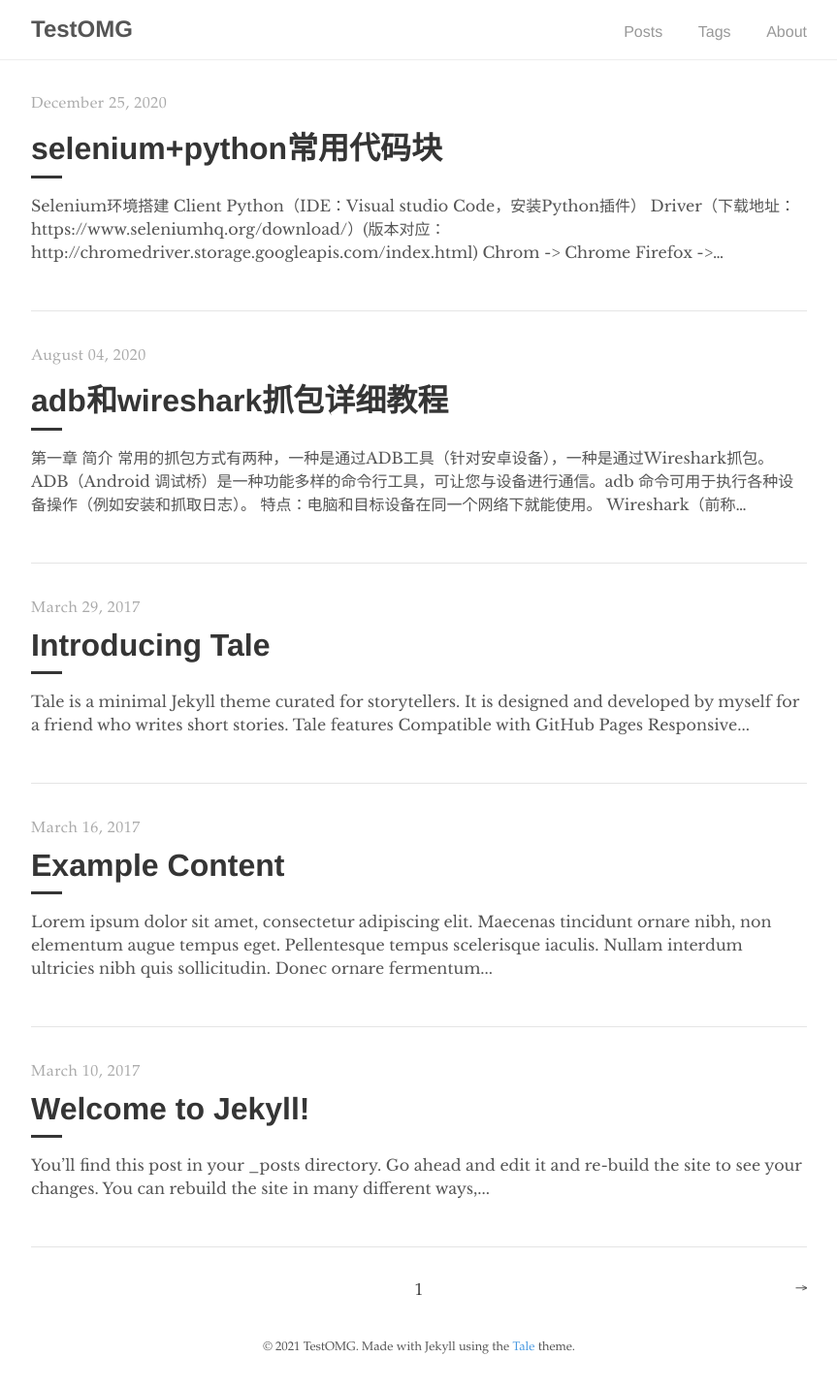
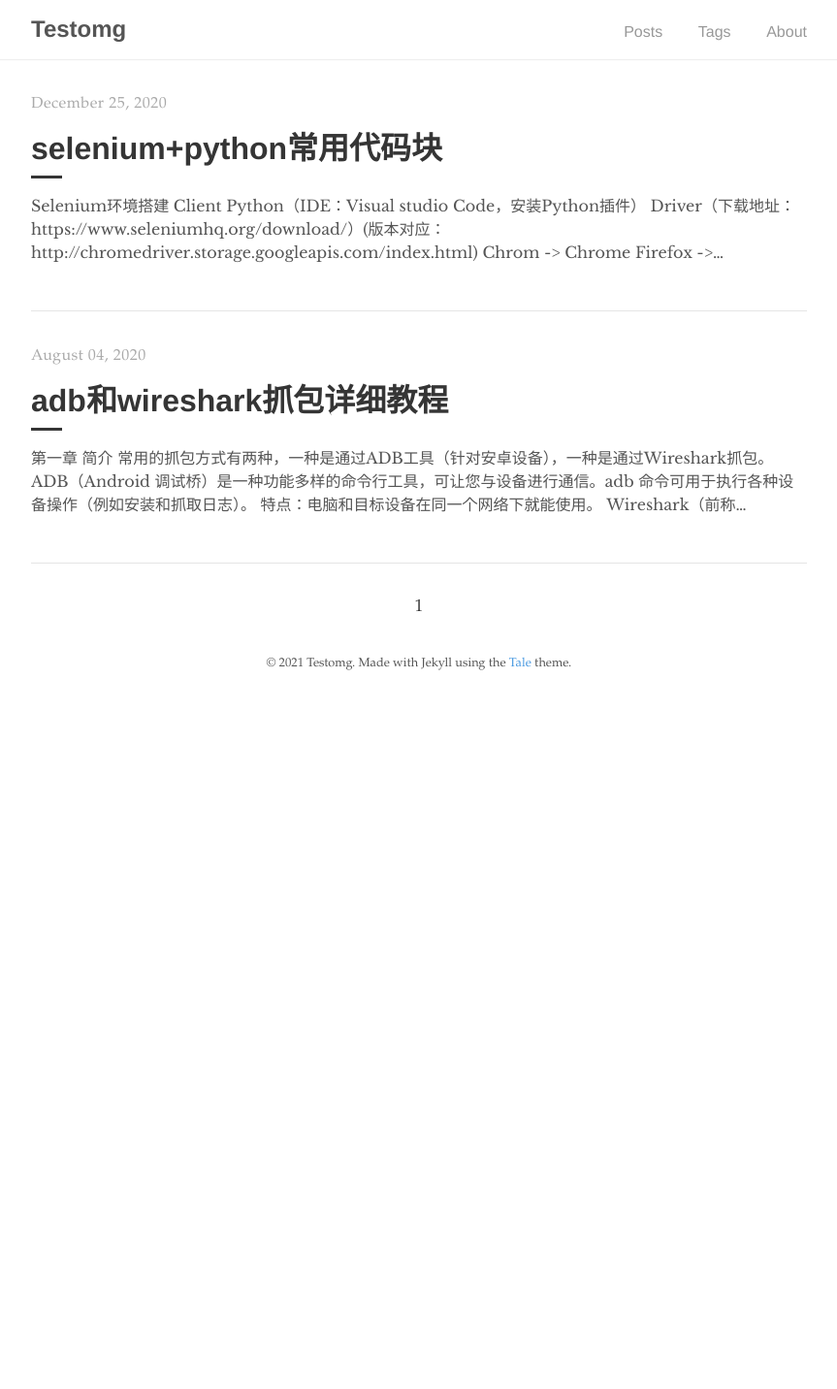
Before and after one commit to spark813/datatest, a Jekyll site: the page built from index.html, in a window 1280 px wide. Shown: the whole page at 97% size, without its empty margins (208-1071 px from the left). Built offline with Jekyll 4.4.1, drawn with Linux system fonts in a browser that asks for light colours; the list of posts is cut into pages by our own code; after the commit the page ends 900 px from its top, so only the background shows below that.

Commit message:
更新部分，查看效果

```diff
--- a/CNAME
+++ b/CNAME
@@ -1 +1 @@
-test.datatest.org
+datatest.org
--- a/_config.yml
+++ b/_config.yml
@@ -1,5 +1,5 @@
 # Site settings
-title:          TestOMG
+title:          Testomg
 description:    "个人博客"
 baseurl:        "/"
 url:            "https://testomg.github.io"
@@ -9,7 +9,7 @@ google_analytics: UA—XXXXXXXX-X
 
 # Author
 author:
-  name:         TestOMG
+  name:         Testomg
   url:          https://testomg.com
   email:        ljh_132s@qq.com
 
--- a/_pages/404.html
+++ b/_pages/404.html
@@ -5,11 +5,10 @@ permalink: /404.html
 ---
 
 <div class="notfound">
-  <h1 class="notfound-error">404: Page not found</h1>
+  <h1 class="notfound-error">404: 找不到页面</h1>
   <div class="notfound-line"></div>
   <p class="notfound-message">
-    Oops! We can't seem to find the page you are looking for. Let's
-    <a href="{{ site.baseurl }}/">head back home</a>.
+    哎呀！我们似乎找不到你要找的那一页。<a href="{{ site.baseurl }}/">返回首页</a>。
   </p>
   <p></p>
 </div>
--- a/_pages/about.md
+++ b/_pages/about.md
@@ -1,15 +1,21 @@
 ---
 layout: post
-title: "About"
-author: "Chester"
+title: "关于我"
+author: "testomg"
 permalink: /about/
 ---
 
-A friend of mine writes short stories. One sunny day, I asked if he wanted a website to showcase his works and he agreed. I decided to use GitHub Pages to host his site. That way he wouldn't have to buy a domain and a server.
 
-While doing some research up on GitHub Pages, I accidentally chanced upon this _simple, blog-aware, static site generator_ called [Jekyll](https://jekyllrb.com/) which works really well with GitHub Pages. I figured it would do just fine for my friend and I set about searching for a pretty theme. I wanted a theme with a _book-ish_ vibe. Unfortunately, most of the themes were too modern. Eventually, I caved and begun working on my own theme. With the help of [Poole](https://github.com/poole/poole), the Jekyll Butler, I was able to build **Tale**.
 
-## Contribute
-Feel free to create an issue or make a pull request on [GitHub](https://github.com/chesterhow/tale).
+> 日拱一卒，功不唐捐
+>
+> 通盘无妙手,善战无奇功
 
-Thanks for reading!
+
+
+## 友情链接
+
+ [杜赛的个人网站](https://www.dusaiphoto.com/)
+ [Jacky的编程空间](https://jackypy.xyz/)
+ [Frost's Blog](https://frostming.com/)
+ [泽恩小栈](https://silenzen.top/)
--- a/_posts/2017-03-10-welcome-to-jekyll.md
+++ /dev/null
@@ -1,26 +0,0 @@
----
-layout: post
-title:  "Welcome to Jekyll!"
-author: "Jekyll"
-tags: Jekyll
----
-
-You’ll find this post in your `_posts` directory. Go ahead and edit it and re-build the site to see your changes. You can rebuild the site in many different ways, but the most common way is to run `jekyll serve`, which launches a web server and auto-regenerates your site when a file is updated.
-
-To add new posts, simply add a file in the `_posts` directory that follows the convention `YYYY-MM-DD-name-of-post.ext` and includes the necessary front matter. Take a look at the source for this post to get an idea about how it works.
-
-Jekyll also offers powerful support for code snippets: like these
-
-{% highlight ruby %}
-def print_hi(name)
-  puts "Hi, #{name}"
-end
-print_hi('Tom')
-#=> prints 'Hi, Tom' to STDOUT.
-{% endhighlight %}
-
-Check out the [Jekyll docs][jekyll-docs] for more info on how to get the most out of Jekyll. File all bugs/feature requests at [Jekyll’s GitHub repo][jekyll-gh]. If you have questions, you can ask them on [Jekyll Talk][jekyll-talk].
-
-[jekyll-docs]: https://jekyllrb.com/docs/home
-[jekyll-gh]:   https://github.com/jekyll/jekyll
-[jekyll-talk]: https://talk.jekyllrb.com/
--- a/_posts/2017-03-16-example-content.md
+++ /dev/null
@@ -1,137 +0,0 @@
----
-layout: post
-title: "Example Content"
-author: "Chester"
-tags: Example
----
-
-Lorem ipsum dolor sit amet, consectetur adipiscing elit. Maecenas tincidunt ornare nibh, non elementum augue tempus eget. Pellentesque tempus scelerisque iaculis. Nullam interdum ultricies nibh quis sollicitudin. Donec ornare fermentum facilisis. Ut at sem ac sem imperdiet varius a eget tortor. Nam eu augue eget orci semper maximus in eget augue. Mauris ornare, nisl ut suscipit consectetur, mi quam interdum tellus, at rutrum quam eros ultrices mi.
-
-# Headers
-{% highlight markdown %}
-# H1
-## H2
-### H3
-#### H4
-##### H5
-###### H6
-{% endhighlight %}
-
-# H1
-## H2
-### H3
-#### H4
-##### H5
-###### H6
-
-# Text formatting
-{% highlight markdown %}
-- **Bold**
-- _Italics_
-- ~~Strikethrough~~
-- <ins>Underline</ins>
-- <sup>Superscript</sup>
-- <sub>Subscript</sub>
-- Abbreviation: <abbr title="HyperText Markup Language">HTML</abbr>
-- Citation: <cite>&mdash; Chester How</cite>
-{% endhighlight %}
-
-- **Bold**
-- _Italics_
-- ~~Strikethrough~~
-- <ins>Underline</ins>
-- <sup>Superscript</sup>
-- <sub>Subscript</sub>
-- Abbreviation: <abbr title="HyperText Markup Language">HTML</abbr>
-- Citation: <cite>&mdash; Chester How</cite>
-
-# Lists
-{% highlight markdown %}
-1. Ordered list item 1
-2. Ordered list item 2
-3. Ordered list item 3
-
-* Unordered list item 1
-* Unordered list item 2
-* Unordered list item 3
-{% endhighlight %}
-
-1. Ordered list item 1
-2. Ordered list item 2
-3. Ordered list item 3
-
-* Unordered list item 1
-* Unordered list item 2
-* Unordered list item 3
-
-# Links
-{% highlight markdown %}
-Check out tale on [GitHub](https://github.com/chesterhow/tale).
-{% endhighlight %}
-
-Check out tale on [GitHub](https://github.com/chesterhow/tale).
-
-# Images
-{% highlight markdown %}
-![Placeholder image](https://placehold.it/800x400 "Placeholder image")
-
-![Image with caption](https://placehold.it/700x400 "Image with caption")
-_This is an image with a caption_
-{% endhighlight %}
-
-![Placeholder image](https://placehold.it/800x400 "Placeholder image")
-
-![Image with caption](https://placehold.it/700x400 "Image with caption")
-_This is an image with a caption_
-
-# Code and Syntax Highlighting
-Use back-ticks for `inline code`. Multi-line code snippets are supported too through Pygments.
-
-{% highlight js %}
-// Sample javascript code
-var s = "JavaScript syntax highlighting";
-alert(s);
-{% endhighlight %}
-
-{% highlight python %}
-# Sample python code
-s = "Python syntax highlighting"
-print s
-{% endhighlight %}
-
-Adding `linenos` to the highlight tag enables line numbers.
-
-{% highlight js  linenos %}
-// Sample javascript code
-var s = "JavaScript syntax highlighting";
-alert(s);
-{% endhighlight %}
-
-# Blockquotes
-{% highlight markdown %}
-> Curabitur blandit tempus porttitor. Nullam quis risus eget urna mollis ornare vel eu leo. Nullam id dolor id nibh ultricies vehicula ut id elit.
-
-{% endhighlight %}
-
-> Curabitur blandit tempus porttitor. Nullam quis risus eget urna mollis ornare vel eu leo. Nullam id dolor id nibh ultricies vehicula ut id elit.
-
-# Horizontal Rule & Line Break
-{% highlight markdown %}
-Use `<hr>` for horizontal rules
-
-<hr>
-
-and `<br>` for line breaks.
-
-<br>
-{% endhighlight %}
-
-Use `<hr>` for horizontal rules
-
-<hr>
-
-and `<br>` for line breaks.
-
-<br>
-
-_The end_
--- a/_posts/2017-03-29-introducing-tale.md
+++ /dev/null
@@ -1,26 +0,0 @@
----
-layout: post
-title:  "Introducing Tale"
-author: "Chester"
-comments: true
-tags: Tale
----
-
-Tale is a minimal [Jekyll](https://jekyllrb.com/) theme curated for storytellers. It is designed and developed by [myself](https://github.com/chesterhow/) for a friend who writes short stories.
-
-## Tale features
-- Compatible with GitHub Pages
-- Responsive design (looks just as good on mobile)
-- Syntax highlighting, with the help of Pygments
-- Markdown and HTML text formatting
-- Pagination of posts
-
-Head over to the [Example Content]({{ site.baseurl }}/2017-03-16/example-content) post for a showcase of Tale's text formatting features.
-
-## Browser Support
-Tale works on most if not all modern browsers, including Chrome, Safari and Firefox 👍🏼
-
-## Download or Contribute
-Tale is publicly hosted on GitHub, so go ahead and download or fork it at the [GitHub repository](https://github.com/chesterhow/tale). If you spot any bugs or have any suggestions, feel free to create an issue or make a pull request.
-
-Thanks for checking out Tale!
```
Also changed, not shown: _posts/2017-03-05-pagination-post.md (deleted, +0 -8 lines), _posts/2017-03-06-the-mystery-of-the-filler-post.md (deleted, +0 -14 lines), _posts/2017-03-07-the-case-of-the-missing-post.md (deleted, +0 -12 lines), _posts/2020-08-04-adb和wireshark抓包详细教程.md (+1 -1 lines).
